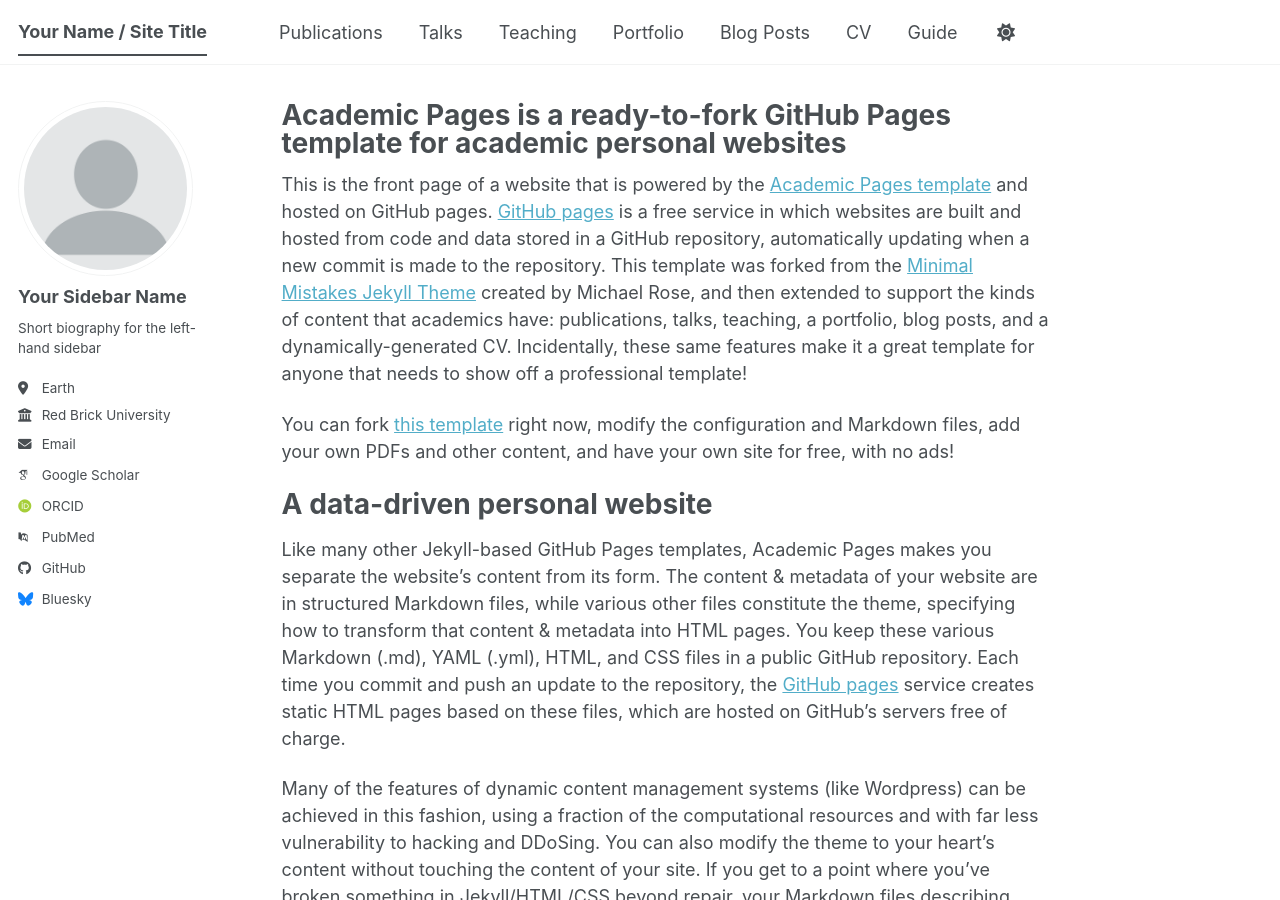
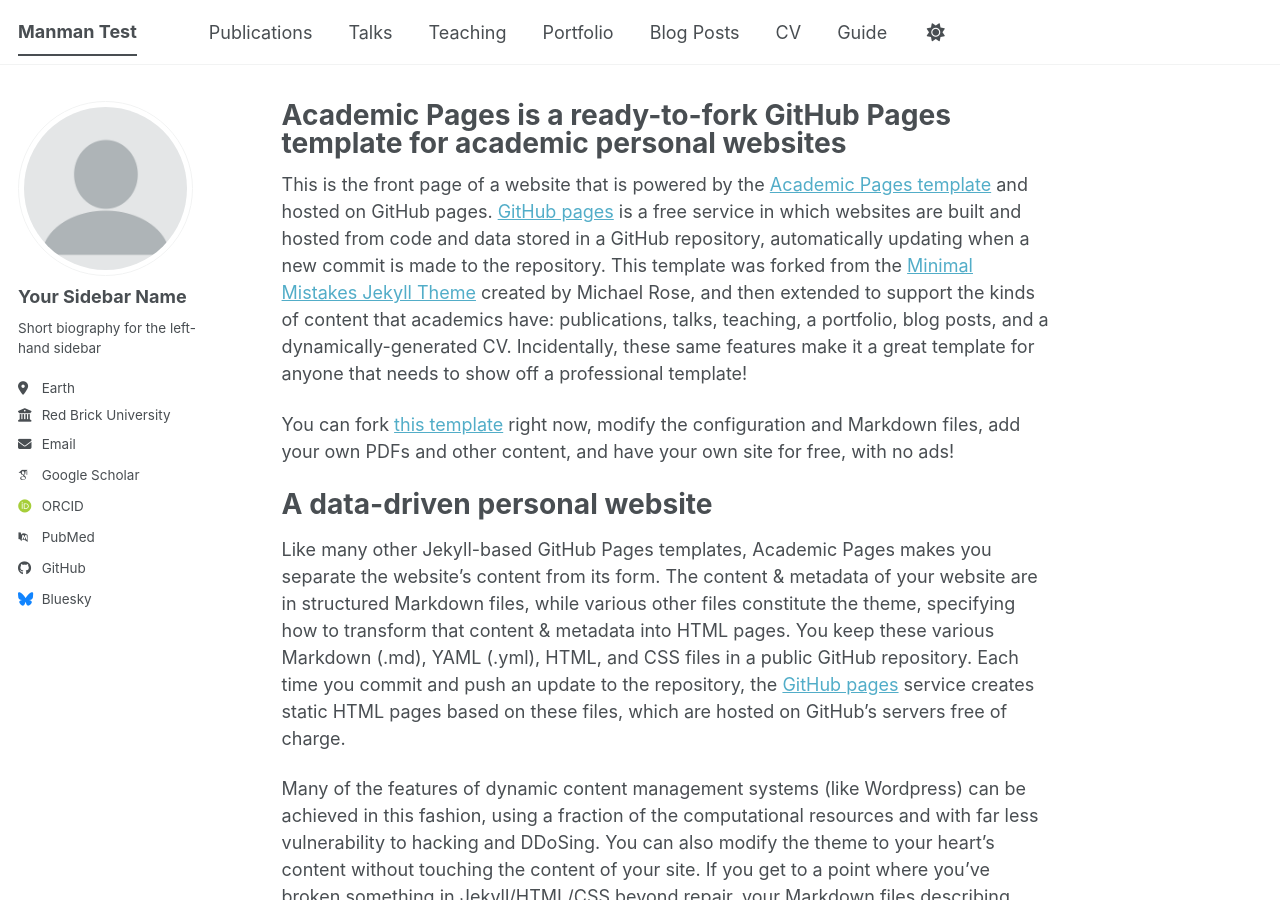
Before and after one commit to wmm1148/wmm1148.github.io, a Jekyll site: the page built from _pages/about.md, in a window 1280 px wide and 900 px high. Built offline with Jekyll 4.4.1, drawn with Linux system fonts in a browser that asks for light colours; some web fonts are replaced; a script bundle is joined from its source files by our own code; library files that are not in the unit come from our copies.

Commit message:
Update site title in configuration

```diff
--- a/_config.yml
+++ b/_config.yml
@@ -9,7 +9,7 @@
 # Basic Site Settings
 locale                   : "en-US"
 site_theme               : "default" # The available themes options are "default", "air", "sunrise", "mint", "dirt" and "contrast"
-title                    : "Your Name / Site Title"
+title                    : "Manman Test"
 title_separator          : "-"
 name                     : &name "test"
 description              : &description "Your Name's academic portfolio"   # Update this with a general description of your site, this is the default if not overridden by a page
```
